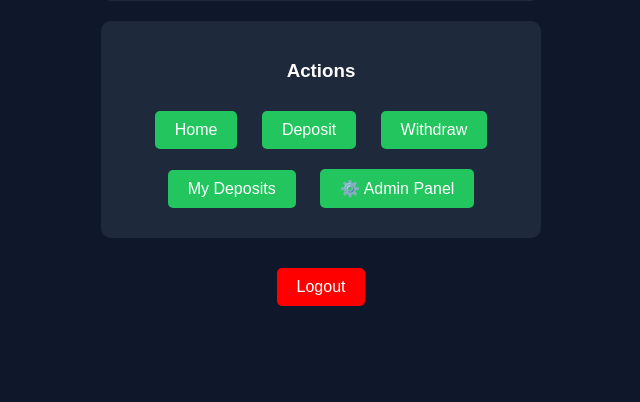
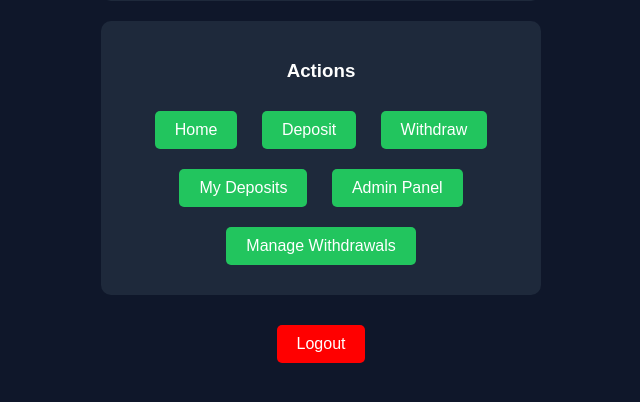
Before and after one commit to gregheading04-ui/securevest-website, a Flask app: page /dashboard in a window 1280 px wide. Shown: the part 316-718 px from the top of the page, without its empty margins (319-959 px from the left). Run offline with Flask 3, Linux system fonts and the light colour scheme; the visitor is signed in with stand-in values (Sample User, id 1).

Commit message:
Added admin withdrawals UI

```diff
--- a/templates/dashboard.html
+++ b/templates/dashboard.html
@@ -81,7 +81,8 @@ setTimeout(function() {
     <a href="/withdraw">Withdraw</a>
     <a href="/my-deposits">My Deposits</a>
     {% if user == "Uwakmfon" %}
-        <a href="/admin/deposits">⚙️ Admin Panel</a>
+        <a href="/admin/deposits"> Admin Panel</a>
+   <a href="/admin/withdrawals"> Manage Withdrawals</a>
     {% endif %}
 </div>
 
```
